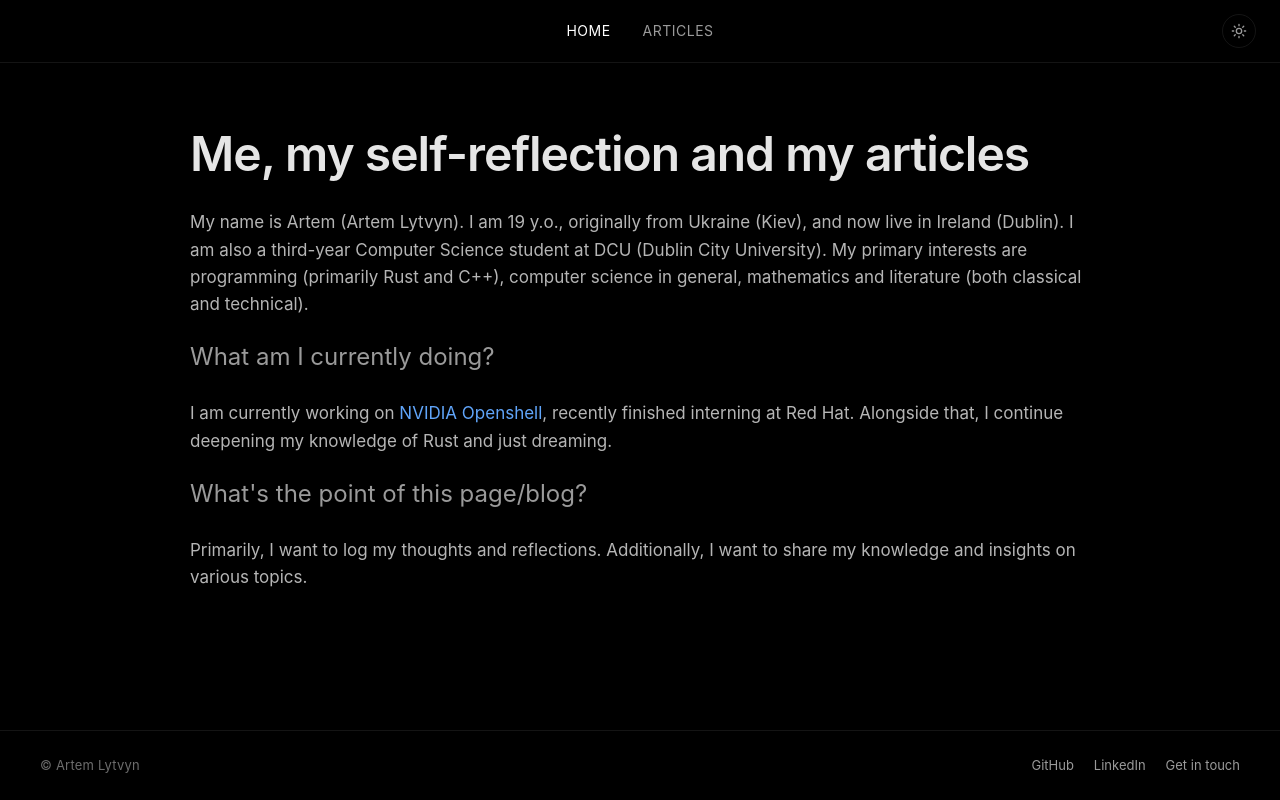
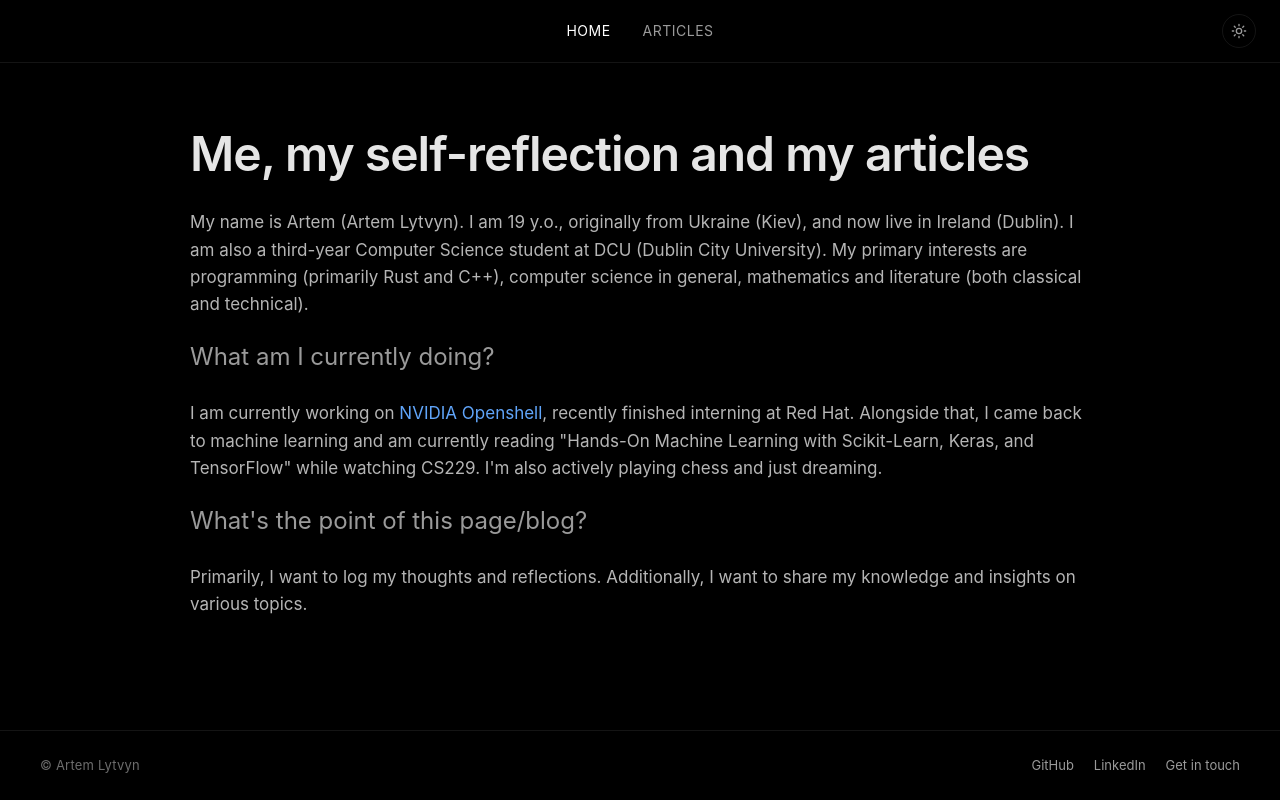
Before and after one commit to letv1nnn/letv1nnn.github.io, a React (Vite) app: page /#/home in a window 1280 px wide. Built offline with nearby package versions, Linux system fonts and the light colour scheme.

Commit message:
chore: about page update
Signed-off-by: Artem Lytvyn <letv1n2007@icloud.com>

```diff
--- a/src/consts.ts
+++ b/src/consts.ts
@@ -21,7 +21,8 @@ export const personalData: PersonalInfo[] = [
         id: 2,
         title: 'What am I currently doing?',
         body: 'I am currently working on NVIDIA Openshell, recently finished interning at Red Hat. ' +
-              'Alongside that, I continue deepening my knowledge of Rust and just dreaming.',
+              'Alongside that, I came back to machine learning and am currently reading "Hands-On Machine Learning ' +
+              'with Scikit-Learn, Keras, and TensorFlow" while watching CS229. I\'m also actively playing chess and just dreaming.',
         links: [
             { label: 'NVIDIA Openshell', url: 'https://github.com/NVIDIA/OpenShell' },
         ],
```
